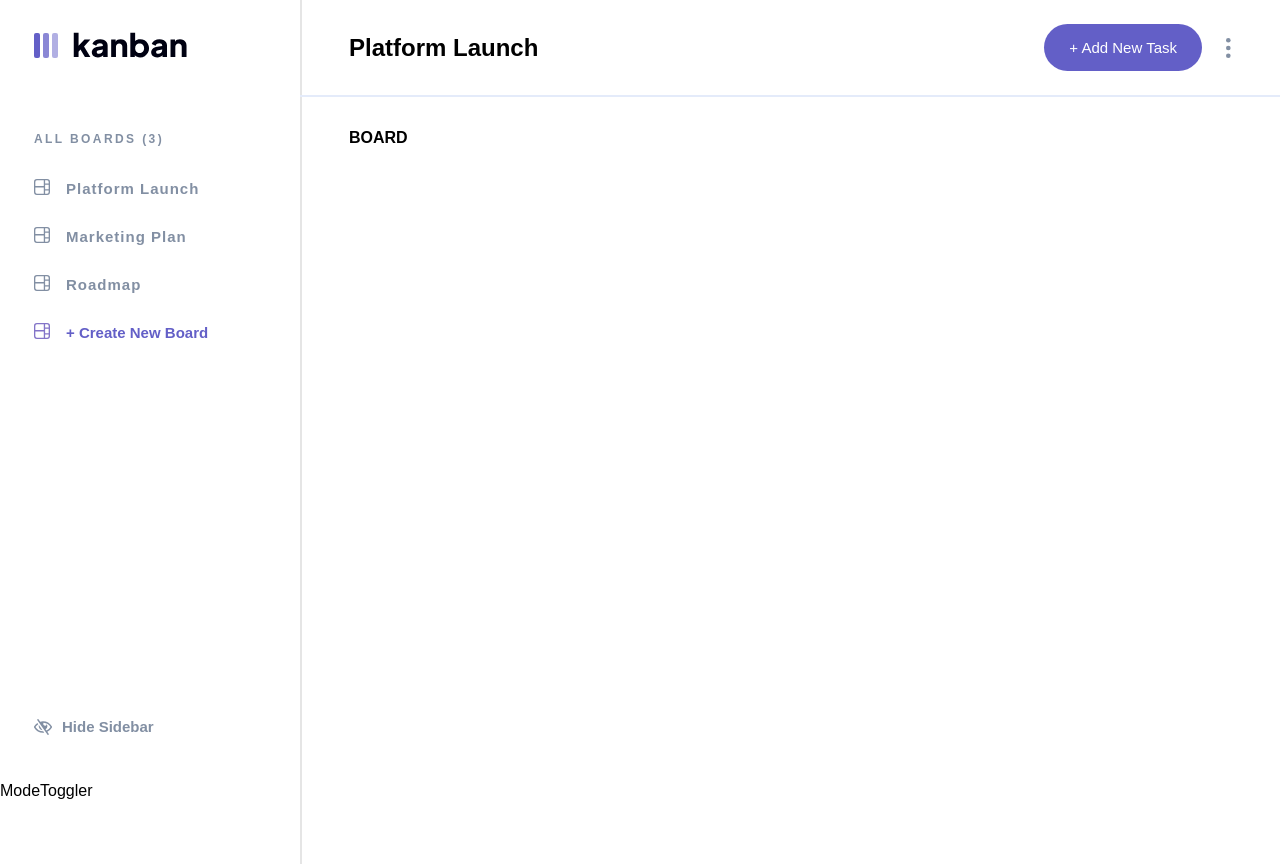
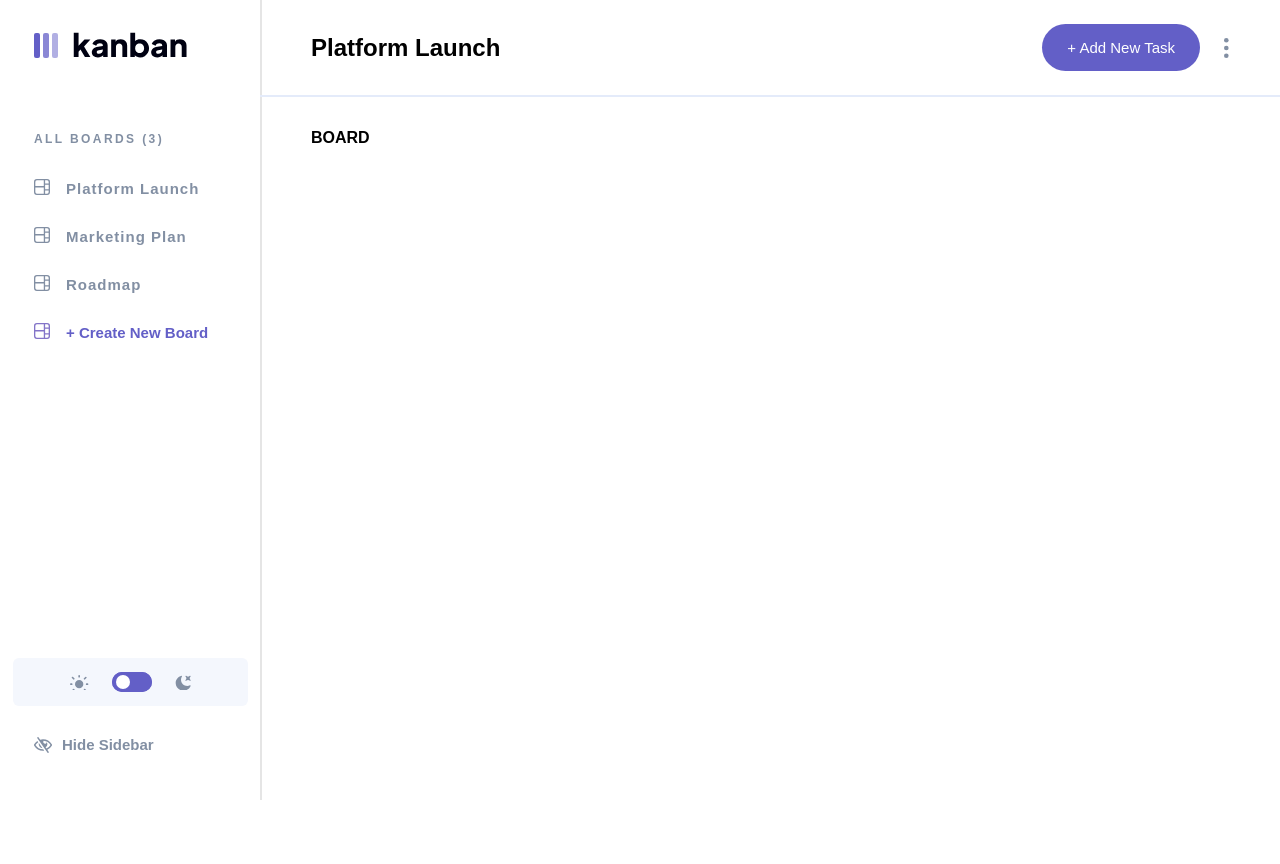
Before and after one commit to ZaidaMM/kanban-task-manager, a React (Create React App) app in the folder client/: page / in a window 1280 px wide. After the commit the page ends 800 px from the top, so only its background shows below. Built offline with nearby package versions, Linux system fonts and the light colour scheme.

Commit message:
theme mode toggle setup

```diff
--- a/client/src/assets/wrappers/Sidebar.js
+++ b/client/src/assets/wrappers/Sidebar.js
@@ -13,7 +13,7 @@ const Wrapper = styled.aside`
       display: flex;
       flex-direction: column;
       justify-content: space-between;
-      width: 300px;
+      width: 260px;
       min-height: 100vh;
       height: 100%;
       margin-left: -650px;
@@ -51,7 +51,7 @@ const Wrapper = styled.aside`
       background: var(--white);
       color: var(--grey-300);
       border-radius: 0 50px 50px 0;
-      width: 276px;
+      width: 240px;
       padding-left: 34px;
       padding-top: 14px;
       padding-bottom: 15px;
@@ -91,9 +91,6 @@ const Wrapper = styled.aside`
       flex-direction: column;
     }
     .sidebar-toggler {
-      position: relative;
-      bottom: 82px;
-      left: -34px;
       display: flex;
       flex-direction: row;
       align-items: center;
@@ -101,11 +98,11 @@ const Wrapper = styled.aside`
       font-size: 15px;
       font-weight: 700;
       padding-left: 34px;
+      margin-bottom: 47px;
       cursor: pointer;
     }
     .show-sidebar-toggler {
       left: 0;
-      margin-bottom: 47px;
     }
     .hide-sidebar-icon {
       margin-right: 10px;
@@ -120,6 +117,110 @@ const Wrapper = styled.aside`
       display: inline-block;
       cursor: pointer;
     }
+    .mode-toggler-container {
+      display: flex;
+      align-items: center;
+      justify-content: center;
+      margin-left: 13px;
+      margin-bottom: 30px;
+      border-radius: 6px;
+      width: 235px;
+      height: 48px;
+      background: var(--grey-100);
+    }
+    .mode-icon {
+      height: 15px;
+    }
+
+    .switch-toggle {
+      display: flex;
+      margin-left: 23px;
+      margin-right: 23px;
+      align-items: center;
+    }
+    .switch-btn,
+    .layer {
+      position: absolute;
+      top: 0;
+      right: 0;
+      bottom: 0;
+      left: 0;
+    }
+
+    .button-check {
+      position: relative;
+      width: 40px;
+      height: 20px;
+      overflow: hidden;
+      border-radius: 50px;
+      -webkit-border-radius: 50px;
+      -moz-border-radius: 50px;
+      -ms-border-radius: 50px;
+      -o-border-radius: 50px;
+    }
+    .checkbox {
+      position: relative;
+      width: 100%;
+      height: 100%;
+      padding: 0;
+      margin: 0;
+      opacity: 0;
+      cursor: pointer;
+      z-index: 3;
+    }
+
+    .switch-btn {
+      z-index: 2;
+    }
+
+    .layer {
+      width: 100%;
+      background-color: var(--primary-200);
+      transition: 0.3s ease all;
+      z-index: 1;
+    }
+    #button-check .switch-btn:before,
+    #button-check .switch-btn:after {
+      position: absolute;
+      top: 3px;
+      left: 4px;
+      width: 14px;
+      height: 14px;
+      font-weight: bold;
+      text-align: center;
+      background-color: var(--white);
+      border-radius: 50%;
+      /* transition: 0.3s cubic-bezier(0.18, 0.89, 0.35, 1.15) all; */
+      display: flex;
+      align-items: center;
+      justify-content: center;
+    }
+
+    #button-check .switch-btn:before {
+      content: '';
+    }
+
+    #button-check .switch-btn:after {
+      content: '';
+    }
+
+    #button-check .switch-btn:after {
+      right: -50px;
+      left: auto;
+      background-color: var(--white);
+    }
+
+    #button-check .checkbox:checked + .switch-btn:before {
+      left: -50px;
+    }
+
+    #button-check .checkbox:checked + .switch-btn:after {
+      right: 4px;
+    }
+
+    #button-check .checkbox:checked ~ .layer {
+      background-color: var(--primary-200);
+    }
   }
 `;
 
--- a/client/src/components/ModeToggler.js
+++ b/client/src/components/ModeToggler.js
@@ -1,4 +1,14 @@
+import { ReactComponent as Light } from '../assets/images/icon-light-theme.svg';
+import { ReactComponent as Dark } from '../assets/images/icon-dark-theme.svg';
+import ToggleSwitch from './ToggleSwitch';
+
 const ModeToggler = () => {
-  return <div>ModeToggler</div>;
+  return (
+    <div className='mode-toggler-container'>
+      <Light className='mode-icon' />
+      <ToggleSwitch />
+      <Dark className='mode-icon' />
+    </div>
+  );
 };
 export default ModeToggler;
--- a/client/src/components/Sidebar.tsx
+++ b/client/src/components/Sidebar.tsx
@@ -33,9 +33,9 @@ const Sidebar = () => {
         </div>
         <div className='toggle-container'>
           <ModeToggler />
+          <SidebarToggler />
         </div>
       </div>
-      <SidebarToggler />
     </Wrapper>
   );
 };
--- /dev/null
+++ b/client/src/components/ToggleSwitch.tsx
@@ -0,0 +1,13 @@
+const ToggleSwitch = () => {
+  return (
+    <div className='switch-toggle'>
+      <div className='button-check' id='button-check'>
+        <input type='checkbox' className='checkbox' />
+        <span className='switch-btn'></span>
+        <span className='layer'></span>
+        <span className='layer'></span>
+      </div>
+    </div>
+  );
+};
+export default ToggleSwitch;
--- a/client/src/context/actions.js
+++ b/client/src/context/actions.js
@@ -1 +1,2 @@
 export const TOGGLE_SIDEBAR = 'TOGGLE_SIDEBAR';
+export const TOGGLE_THEME = 'TOGGLE_THEME';
--- a/client/src/context/appContext.js
+++ b/client/src/context/appContext.js
@@ -1,11 +1,13 @@
 import React, { useContext, useReducer } from 'react';
 import reducer from './reducer';
-import { TOGGLE_SIDEBAR } from './actions';
+import { TOGGLE_SIDEBAR, TOGGLE_THEME } from './actions';
 
 const initialState = {
   isLoading: false,
   showSidebar: true,
   showSidebarToggler: true,
+  darkMode: true,
+  handleToggleTheme: false,
 };
 
 const AppContext = React.createContext();
@@ -13,12 +15,16 @@ const AppContext = React.createContext();
 const AppProvider = ({ children }) => {
   const [state, dispatch] = useReducer(reducer, initialState);
 
+  const handleToggleTheme = () => {
+    dispatch({ type: TOGGLE_THEME });
+  };
+
   const toggleSidebar = () => {
     dispatch({ type: TOGGLE_SIDEBAR });
   };
 
   return (
-    <AppContext.Provider value={{ ...state, toggleSidebar }}>
+    <AppContext.Provider value={{ ...state, toggleSidebar, handleToggleTheme }}>
       {children}
     </AppContext.Provider>
   );
--- a/client/src/context/reducer.js
+++ b/client/src/context/reducer.js
@@ -1,4 +1,4 @@
-import { TOGGLE_SIDEBAR } from './actions';
+import { TOGGLE_SIDEBAR, TOGGLE_THEME } from './actions';
 import { initialState } from './appContext';
 
 const reducer = (state, action) => {
@@ -10,6 +10,13 @@ const reducer = (state, action) => {
     };
   }
 
+  if (action.type === TOGGLE_THEME) {
+    return {
+      ...state,
+      handleToggleTheme: !state.handleToggleTheme,
+    };
+  }
+
   throw new Error(`No such action: ${action.type}`);
 };
 export default reducer;
```
